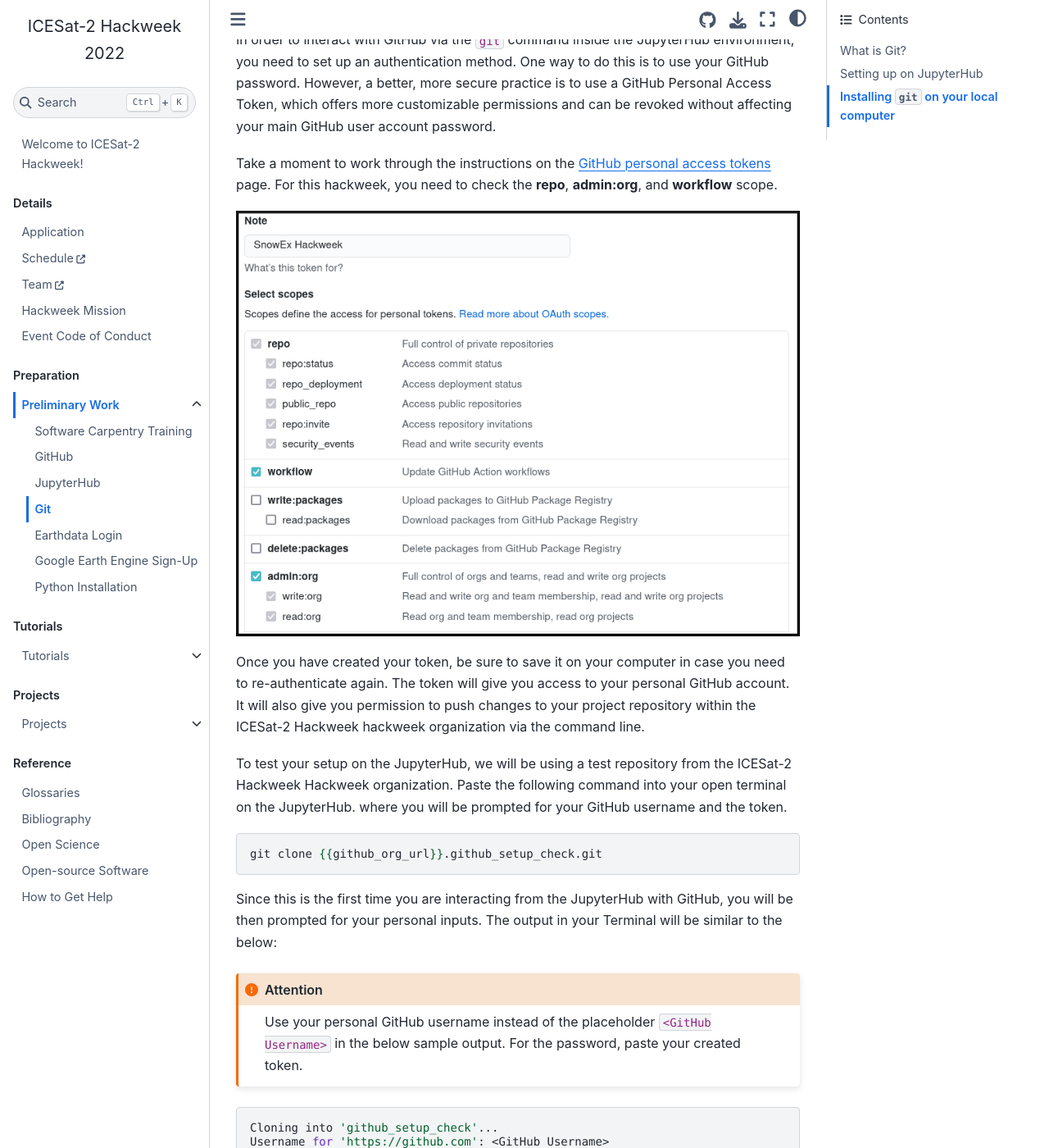
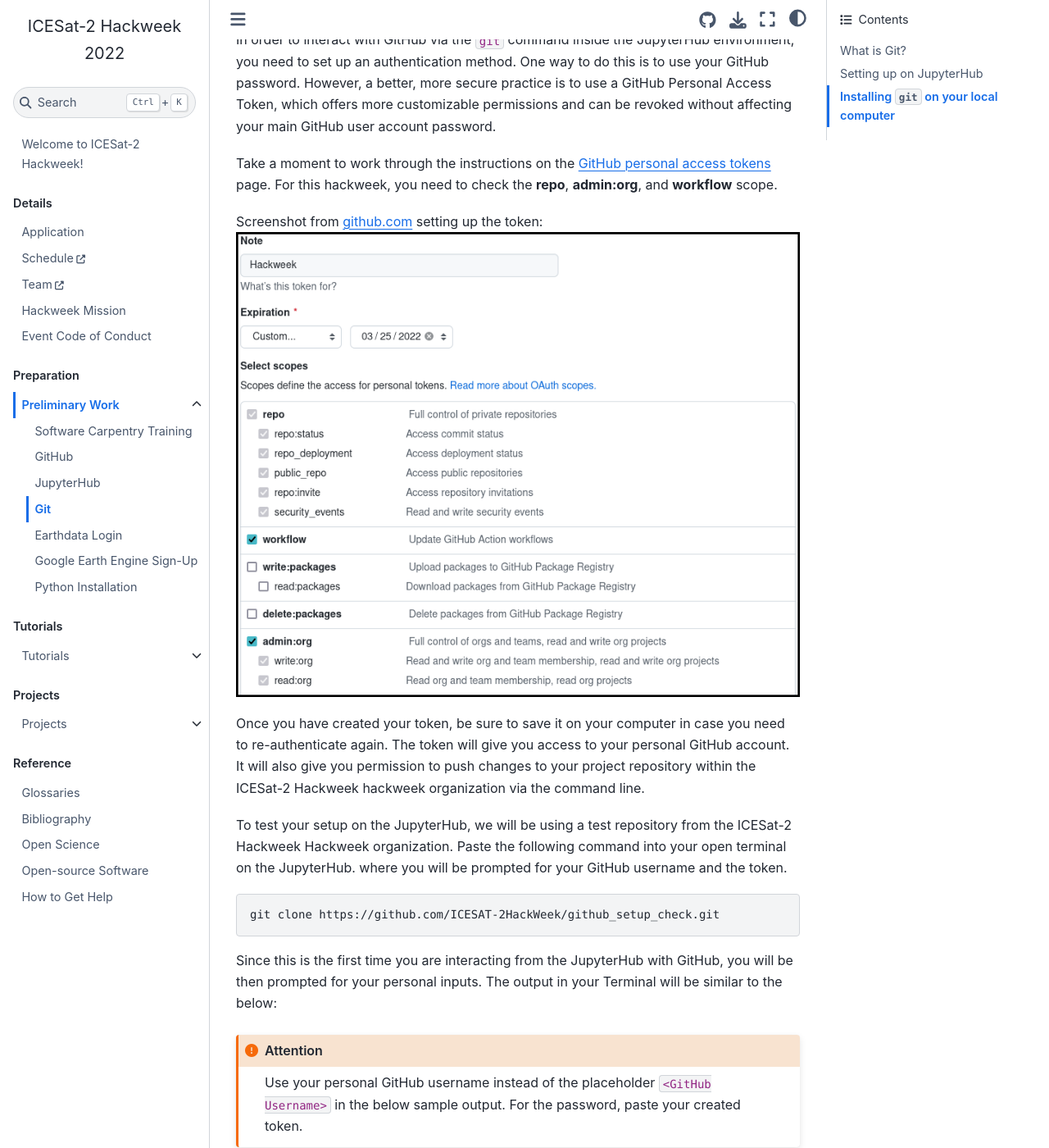
Before and after one commit to ICESAT-2HackWeek/website2022, a Jupyter Book: the page built from book/preliminary/git.md, in a window 1280 px wide and 1400 px high, scrolled down 2391 px. Shown: the whole window at 82% size. Built offline with Jupyter Book 1.0.4 settings and Sphinx 7.4.7 and the Sphinx Book theme 1.1.4, drawn with Linux system fonts in a browser that asks for light colours; some of the changed lines change nothing that is shown.

Commit message:
Preliminary - Update git; add setup check repo URL. (#77)
Also update the screenshot to the latest version.

````diff
--- a/book/preliminary/git.md
+++ b/book/preliminary/git.md
@@ -75,6 +75,7 @@
 
 Take a moment to work through the instructions on the [GitHub personal access tokens](https://docs.github.com/en/github/authenticating-to-github/keeping-your-account-and-data-secure/creating-a-personal-access-token) page. For this hackweek, you need to check the **repo**, **admin:org**, and **workflow** scope.
 
+Screenshot from github.com setting up the token:
 ![github-token](../img/github-token.png)
 
 Once you have created your token, be sure to save it on your computer in case
@@ -88,7 +89,7 @@
 and the token.
 
 ```shell
-git clone {{github_org_url}}.github_setup_check.git
+git clone https://github.com/ICESAT-2HackWeek/github_setup_check.git
 ```
 
 Since this is the first time you are interacting from the JupyterHub with GitHub,
````
Also changed, not shown: book/img/github-token.png.
